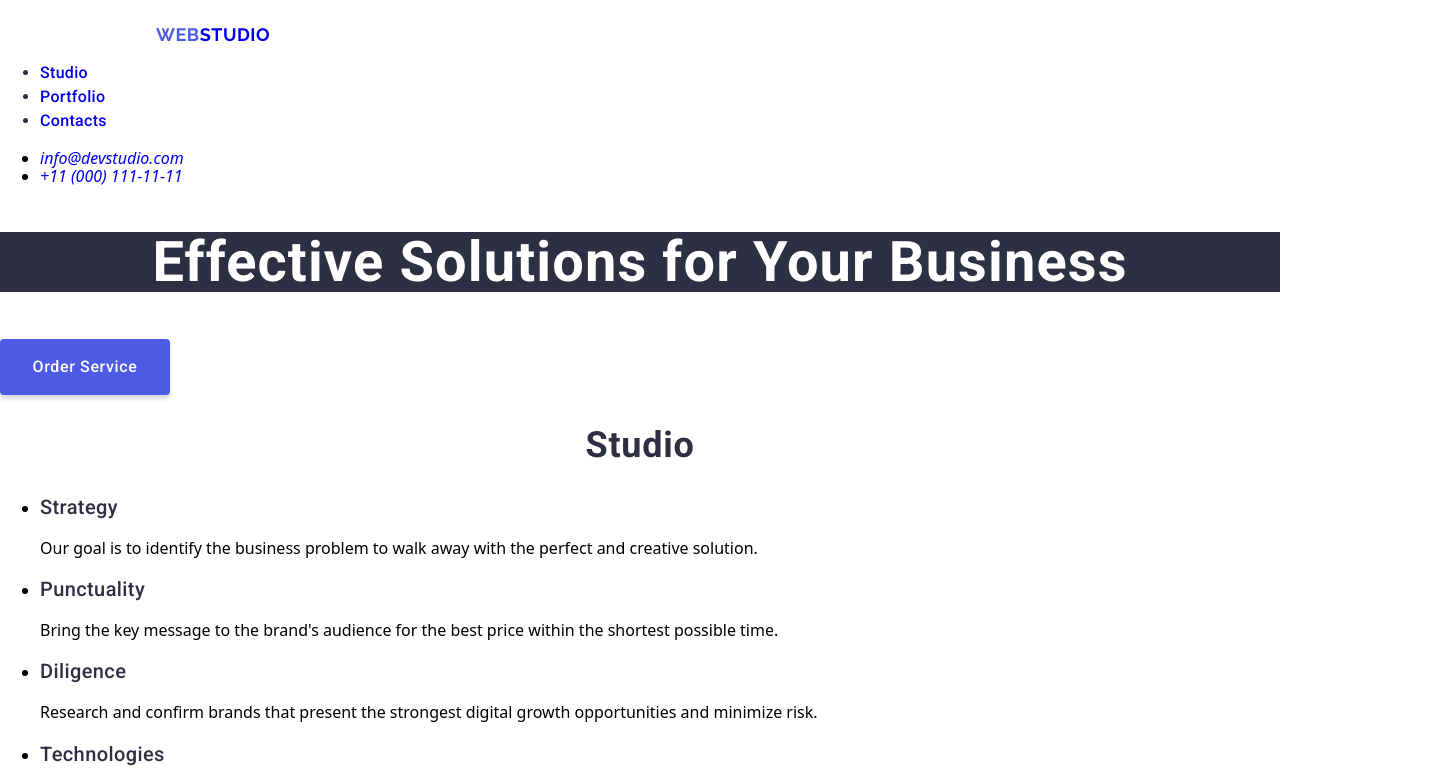
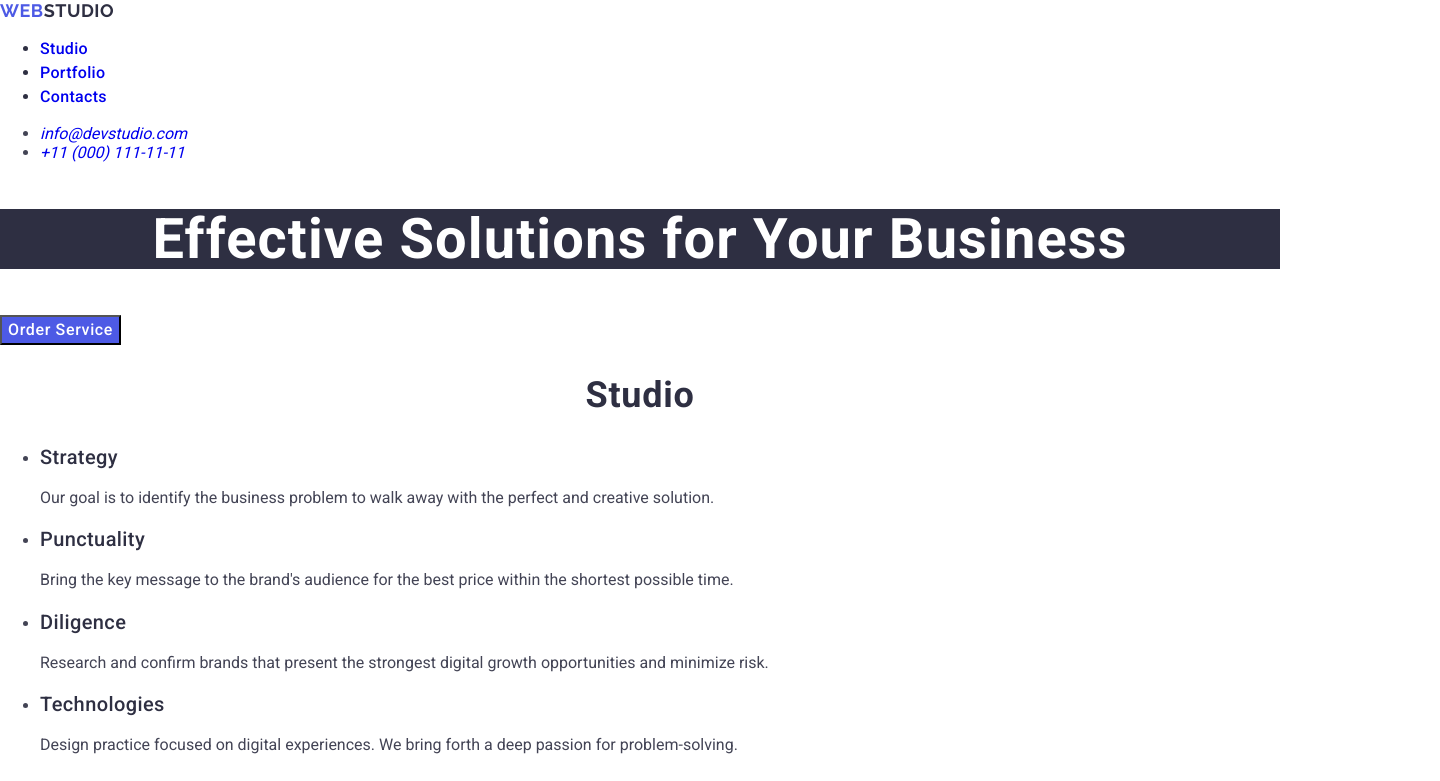
Before and after one commit to te1lwal/goit-markup-hw-06, a plain HTML site: page index.html in a window 1280 px wide. Shown: the top 781 px of the page, 1440 px wide, since content can reach past the window. Drawn offline with nearby package versions, Linux system fonts and the light colour scheme.

Commit message:
second try

```diff
--- a/css/styles.css
+++ b/css/styles.css
@@ -1,8 +1,10 @@
 body {
+  font-family: "Roboto", sans-serif;
+  color: #434455;
+  background-color: #ffffff;
 }
 
 header {
-  margin-top: 24px;
 }
 .logo {
   font-family: "Raleway", sans-serif;
@@ -11,11 +13,11 @@ header {
   line-height: 117%;
   letter-spacing: 0.03em;
   text-transform: uppercase;
-  margin-left: 156px;
+  color: #4d5ae5;
 }
 
 .logo .accent {
-  color: #4d5ae5;
+  color: #2e2f42;
 }
 
 .header-choose > li {
@@ -34,14 +36,8 @@ header {
   line-height: 150%;
   letter-spacing: 0.04em;
   color: #fff;
-  border: none;
   cursor: pointer;
-  border-radius: 4px;
-  padding: 16px 32px;
-  height: 56px;
-  width: 170px;
-  box-shadow: 0 4px 4px 0 rgba(0, 0, 0, 0.15);
-  margin-top: 0;
+
   background: #4d5ae5;
 }
 
@@ -96,8 +92,6 @@ h3 {
 
 footer {
   background: #2e2f42;
-  width: 1440px;
-  height: 312px;
 }
 
 .footer-text {
@@ -107,5 +101,4 @@ footer {
   line-height: 1.5;
   letter-spacing: 0.02em;
   color: #f4f4fd;
-  margin-left: 156px;
 }
--- a/index.html
+++ b/index.html
@@ -26,7 +26,7 @@
     <header>
       <nav>
         <a href="./index.html" class="logo"
-          ><span class="accent">Web</span>Studio</a
+          >Web<span class="accent">Studio</span></a
         >
         <ul class="header-choose">
           <li>
```
